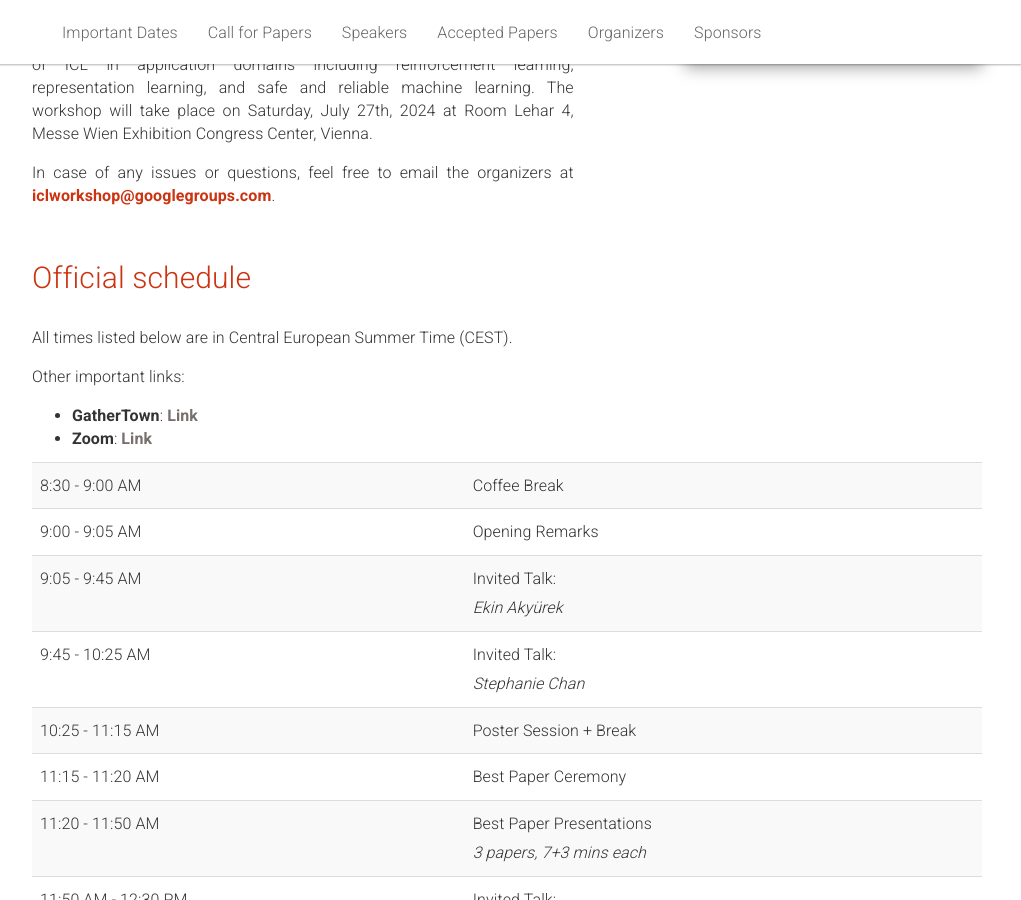
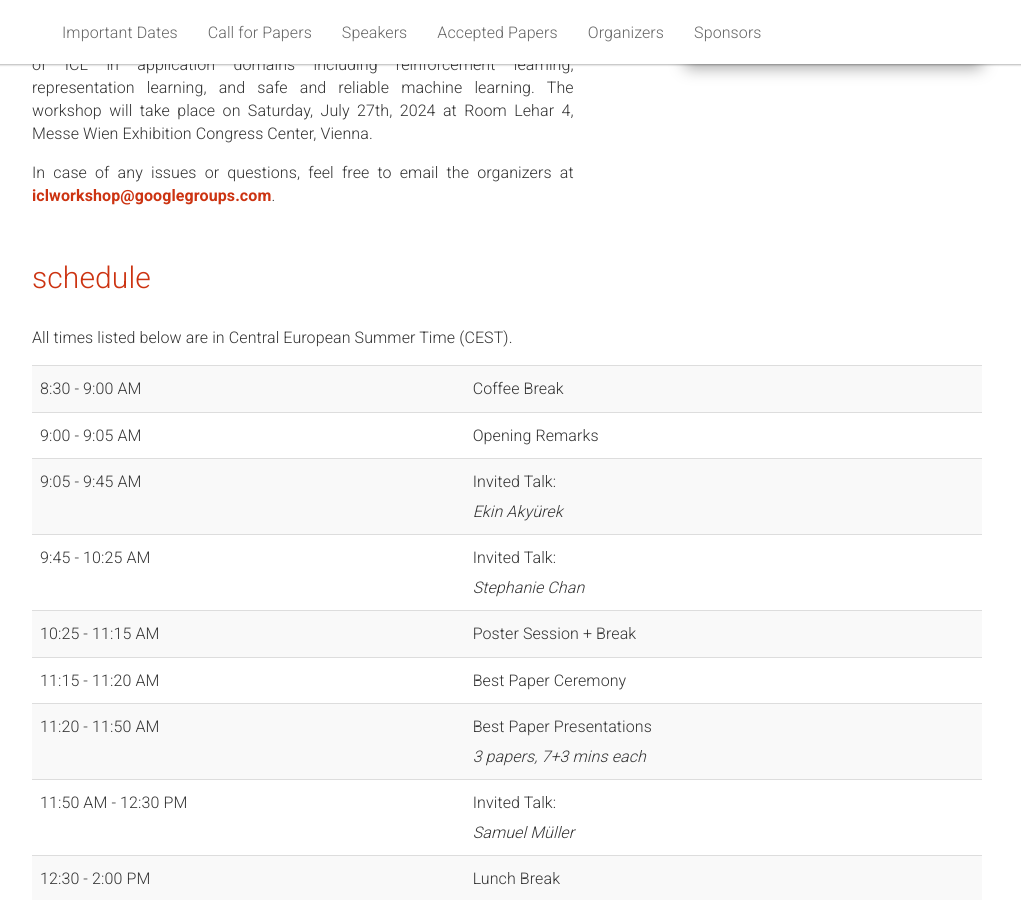
Before and after one commit to iclworkshop/iclworkshop.github.io, a Jekyll site: the page built from _pages/home.md, in a window 1280 px wide and 900 px high, scrolled down 343 px. Shown: the whole window, without its empty margins (133-1154 px from the left). Built offline with Jekyll 4.4.1, drawn with Linux system fonts in a browser that asks for light colours.

Commit message:
Update home.md

```diff
--- a/_pages/home.md
+++ b/_pages/home.md
@@ -39,14 +39,9 @@ In-context learning (ICL) is an emerging capability of large-scale models, inclu
 
 <div class="row" id="schedule">
   <div class="col-xs-12">
-    <h2>Official schedule</h2>
+    <h2>schedule</h2>
     <br/>
     <p> All times listed below are in Central European Summer Time (CEST).  </p>
-    <p>Other important links:</p>
-     <ul>
-              <li><b>GatherTown</b>: <a href="https:/icml.cc">Link</a></li>
-              <li><b>Zoom</b>: <a href="https:/icml.cc">Link</a></li>
-    </ul>
   </div>
 </div>
 
```
